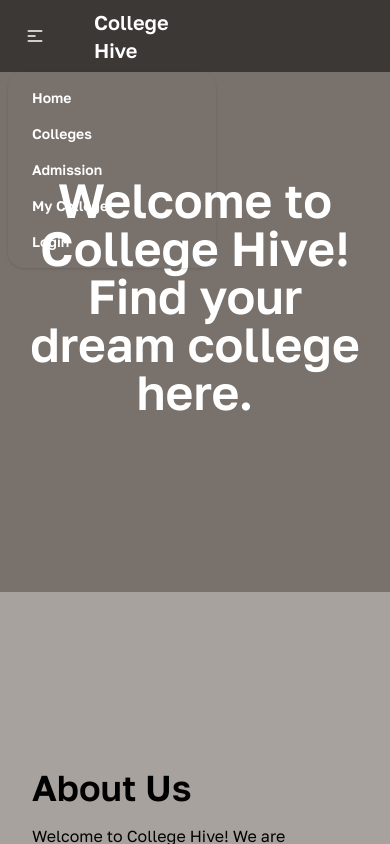
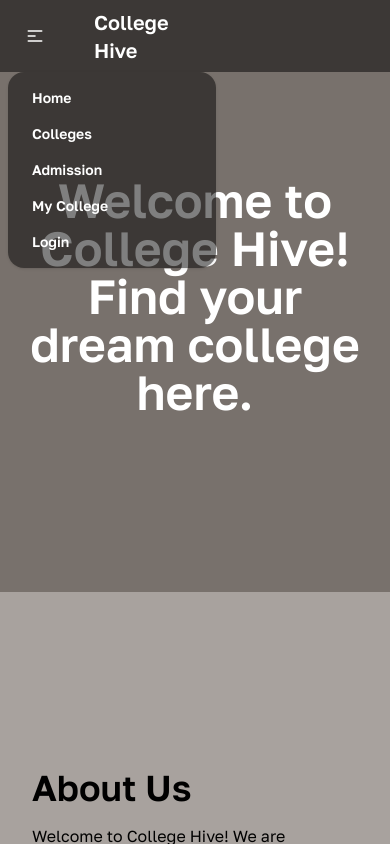
Before and after one commit to XZonRexA1/collegeHive, a React (Vite) app: page / in a window 390 px wide. Both pictures are taken after a click on the label 35 px from the left and 36 px from the top of the page. Shown: the top 844 px of the page. Built offline with nearby package versions, Linux system fonts and the light colour scheme; no server answers; a web font is replaced by a local one.

Commit message:
background style added

```diff
--- a/src/components/NavBar/NavBar.jsx
+++ b/src/components/NavBar/NavBar.jsx
@@ -65,7 +65,7 @@ const NavBar = () => {
             </label>
             <ul
               tabIndex={0}
-              className="menu menu-compact dropdown-content mt-3 p-2 shadow bg-opacity-50 rounded-box w-52"
+              className="menu menu-compact dropdown-content mt-3 p-2 bg-black shadow bg-opacity-50 rounded-box w-52"
             >
               {navOption}
             </ul>
```
